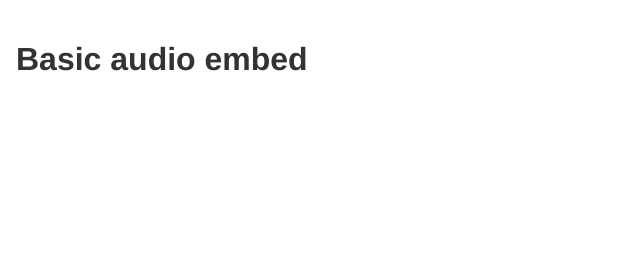
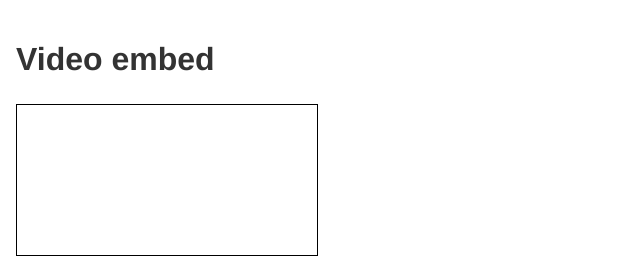
Before and after one commit to Ketoes/INFT1206, a plain HTML site: page Assignment2/video.html in a window 1280 px wide. Shown: the whole page, without its empty margins (0-640 px from the left). Drawn offline with Linux system fonts and the light colour scheme.

Commit message:
Added the video basic setup

```diff
--- a/Assignment2/index.html
+++ b/Assignment2/video.html
@@ -1,15 +1,8 @@
-<!--
-	Name: Ketochukwu Mario Ejikeme
-	File: index.html
-	Date: June 6th 2025
-
-	-->
-
 <!DOCTYPE html>
 <html lang="en-US">
   <head>
     <meta charset="utf-8"/>
-    <title>Media/embedding: Task 1</title>
+    <title>Media/embedding: Task 2</title>
     <style>
       body {
         background-color: #fff;
@@ -23,18 +16,17 @@
         box-sizing: border-box;
       }
 
-      audio {
+      video {
         border: 1px solid black;
       }
     </style>
   </head>
 
   <body>
-    <h1>Basic audio embed</h1>
+    <h1>Video embed</h1>
 
-    <audio>
-
-    </audio>
+    <video>
+    </video>
   </body>
 
 </html>
```
